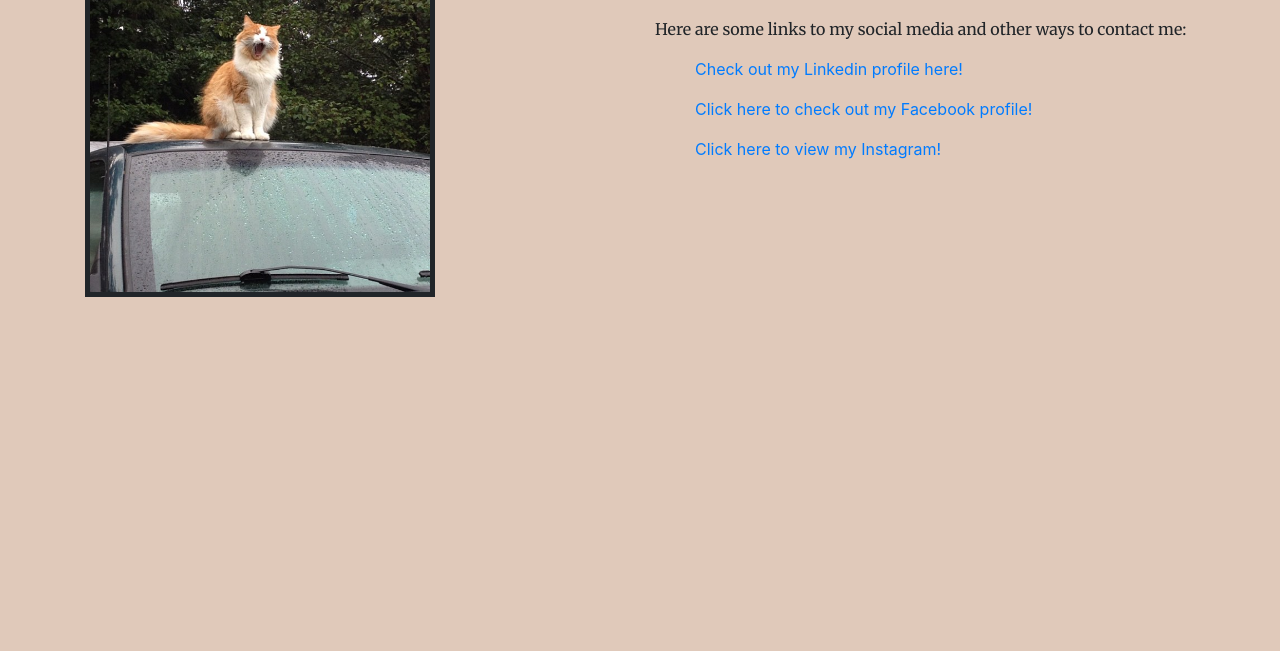
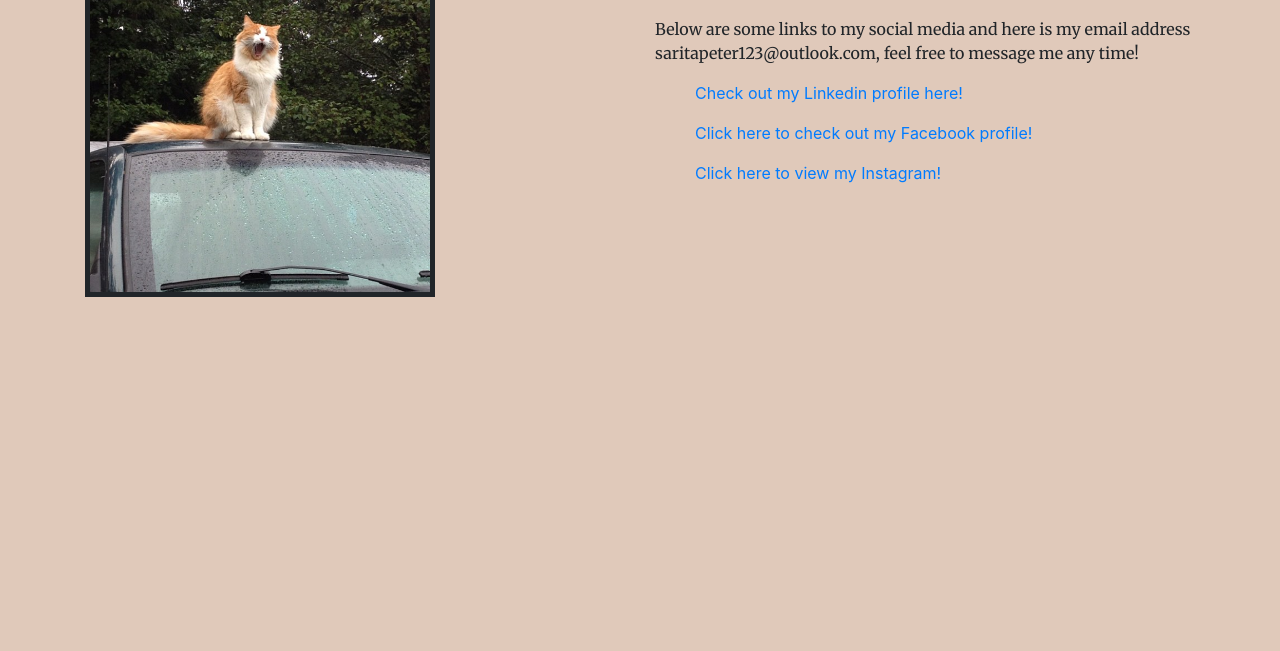
Before and after one commit to Saritapeter123/Portfolio, a plain HTML site: page contact.html in a window 1280 px wide. Shown: the part 149-800 px from the top of the page. Drawn offline with nearby package versions, Linux system fonts and the light colour scheme; files whose address does not match are found by name; a web font is replaced by a local one.

Commit message:
Add files via upload

```diff
--- a/contact.html
+++ b/contact.html
@@ -60,7 +60,7 @@
 
                 <br>
 
-                    <p>Here are some links to my social media and other ways to contact me: </p>
+                    <p>Below are some links to my social media and here is my email address saritapeter123@outlook.com, feel free to message me any time!  </p>
 
                  <ul>
                     <!--Link to my personal Linkedin Profile-->
```
